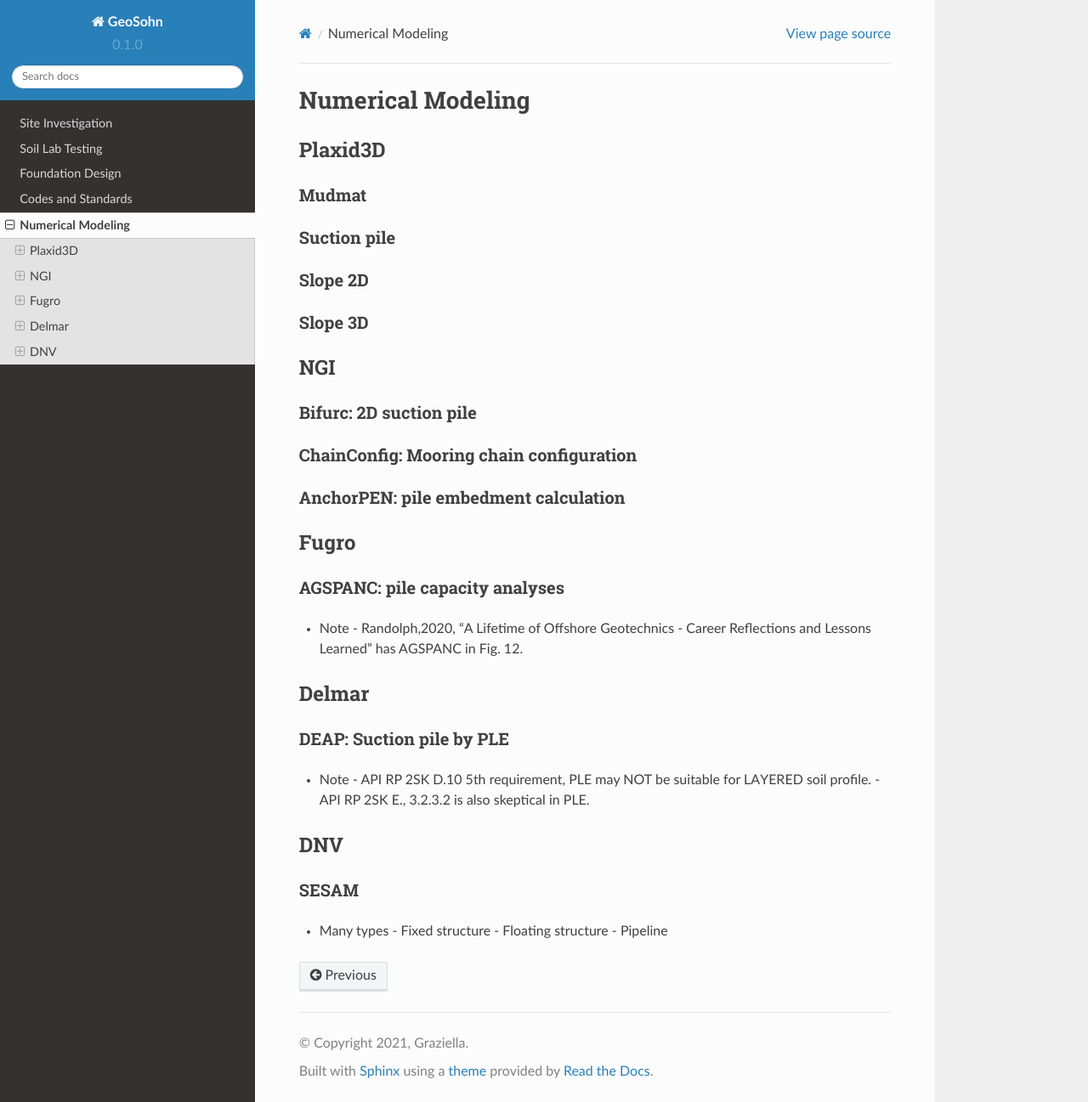
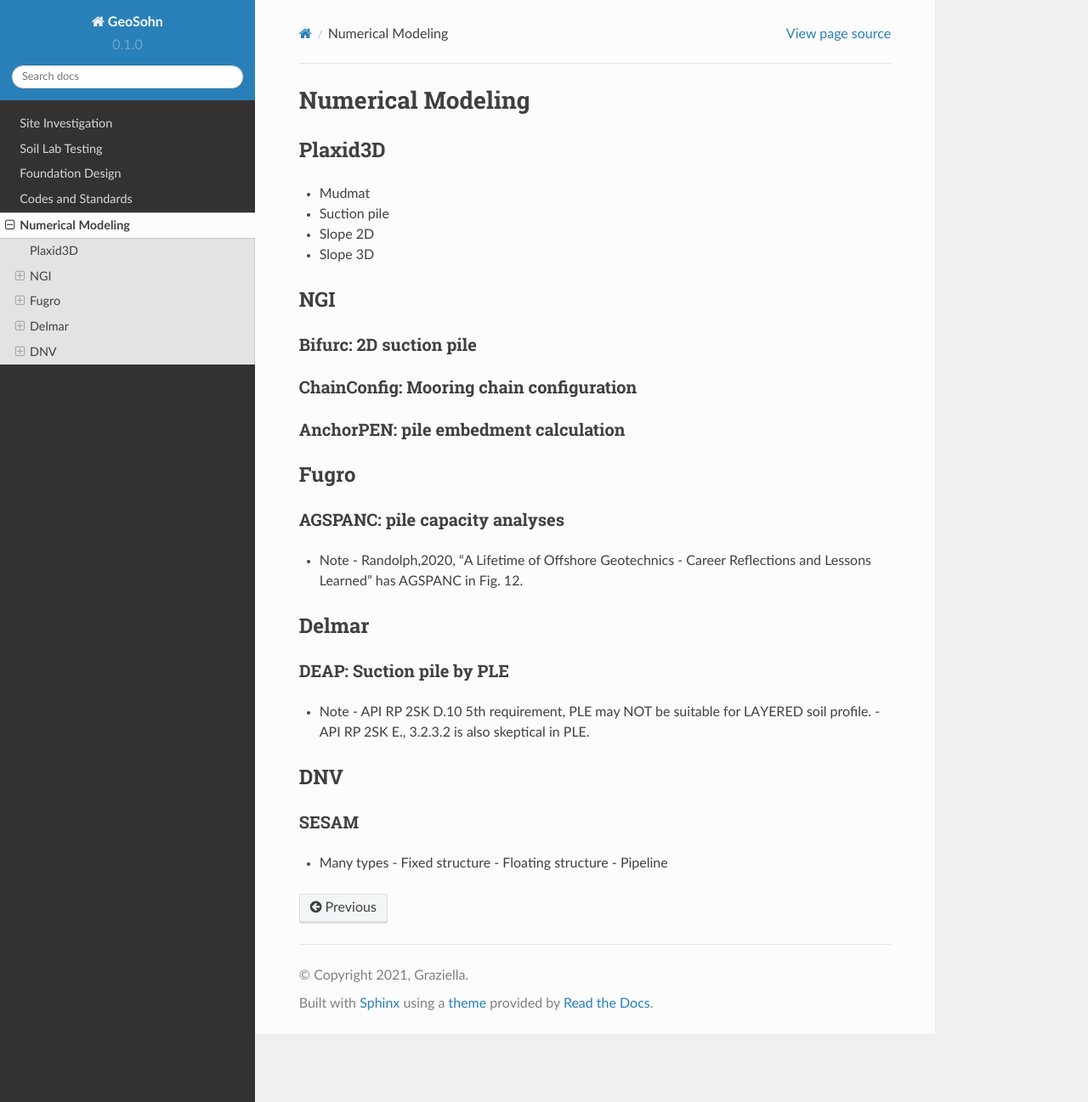
Before and after one commit to jrson11/GeoSohn, a Sphinx documentation site: the page built from docs/source/6_Numerical_Modeling.rst, in a window 1280 px wide and 1297 px high. Shown: the whole window at 85% size. Built offline with Sphinx 7.4.7 and the Read the Docs theme 2.0.0, drawn with Linux system fonts in a browser that asks for light colours; pages that are not in the unit, such as notebooks, are missing from menus.

```diff
--- a/docs/source/6_Numerical_Modeling.rst
+++ b/docs/source/6_Numerical_Modeling.rst
@@ -4,20 +4,10 @@ Numerical Modeling
 Plaxid3D
 ---------
 
-Mudmat
-......
-
-
-Suction pile
-............
-
-
-Slope 2D
-.........
-
-
-Slope 3D
-........
+- Mudmat
+- Suction pile
+- Slope 2D
+- Slope 3D
 
 
 NGI
```
